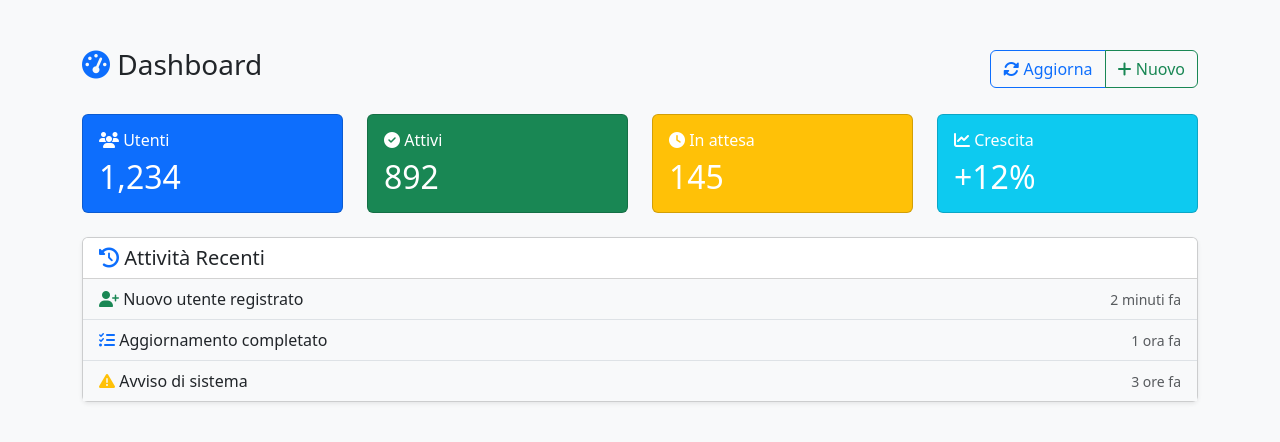
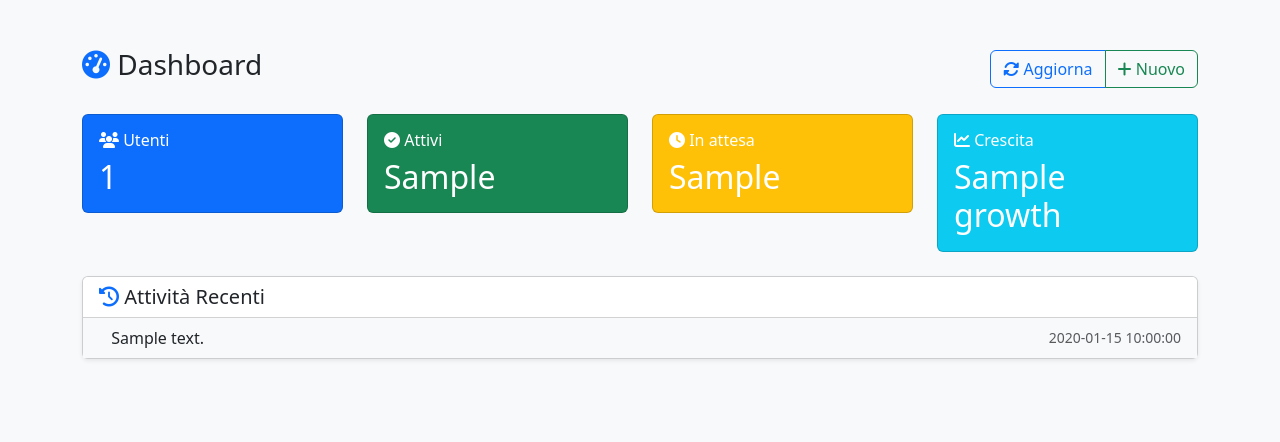
Before and after one commit to federicogerardi/base-app, a Flask app: template app/templates/dashboard.html in a window 1280 px wide. Shown: the part 57-499 px from the top of the page. Run offline with Flask 3, Linux system fonts and the light colour scheme; the template is opened without the code that fills it: most values are stand-ins (such as "Sample title", 1, 10 or a date in 2020).

Commit message:
fix: route dashboard

```diff
--- a/app/__init__.py
+++ b/app/__init__.py
@@ -33,8 +33,11 @@ def create_app(config_name='development'):
     # Registra i blueprint
     from app.routes.auth import bp as auth_bp
     from app.controllers.web_routes import web as web_bp
+    from app.routes.dashboard import dashboard
+
     app.register_blueprint(auth_bp, url_prefix='/auth')
     app.register_blueprint(web_bp)
+    app.register_blueprint(dashboard)
 
     # Inizializza l'API
     api = init_api(app)
--- a/app/templates/base.html
+++ b/app/templates/base.html
@@ -58,6 +58,13 @@
                             <i class="fas fa-home"></i> Home
                         </a>
                     </li>
+                    {% if current_user.is_authenticated %}
+                    <li class="nav-item">
+                        <a class="nav-link" href="{{ safe_url_for('dashboard.index') }}">
+                            <i class="fas fa-tachometer-alt"></i> Dashboard
+                        </a>
+                    </li>
+                    {% endif %}
                     <li class="nav-item">
                         <a class="nav-link" href="{{ safe_url_for('web.about') }}">
                             <i class="fas fa-info-circle"></i> About
--- a/app/templates/dashboard.html
+++ b/app/templates/dashboard.html
@@ -10,7 +10,7 @@
             <i class="fas fa-tachometer-alt text-primary"></i> Dashboard
         </h1>
         <div class="btn-group">
-            <button class="btn btn-outline-primary">
+            <button class="btn btn-outline-primary" onclick="location.reload()">
                 <i class="fas fa-sync-alt"></i> Aggiorna
             </button>
             <button class="btn btn-outline-success">
@@ -27,7 +27,7 @@
                     <h6 class="card-title">
                         <i class="fas fa-users"></i> Utenti
                     </h6>
-                    <h2 class="mb-0">1,234</h2>
+                    <h2 class="mb-0">{{ stats.total_users }}</h2>
                 </div>
             </div>
         </div>
@@ -37,7 +37,7 @@
                     <h6 class="card-title">
                         <i class="fas fa-check-circle"></i> Attivi
                     </h6>
-                    <h2 class="mb-0">892</h2>
+                    <h2 class="mb-0">{{ stats.active_users }}</h2>
                 </div>
             </div>
         </div>
@@ -47,7 +47,7 @@
                     <h6 class="card-title">
                         <i class="fas fa-clock"></i> In attesa
                     </h6>
-                    <h2 class="mb-0">145</h2>
+                    <h2 class="mb-0">{{ stats.pending_users }}</h2>
                 </div>
             </div>
         </div>
@@ -57,7 +57,7 @@
                     <h6 class="card-title">
                         <i class="fas fa-chart-line"></i> Crescita
                     </h6>
-                    <h2 class="mb-0">+12%</h2>
+                    <h2 class="mb-0">{{ stats.growth }}</h2>
                 </div>
             </div>
         </div>
@@ -72,33 +72,17 @@
         </div>
         <div class="card-body p-0">
             <div class="list-group list-group-flush">
+                {% for activity in activities %}
                 <div class="list-group-item">
                     <div class="d-flex justify-content-between align-items-center">
                         <div>
-                            <i class="fas fa-user-plus text-success"></i>
-                            <span class="ml-2">Nuovo utente registrato</span>
+                            <i class="fas fa-{{ activity.icon }} text-{{ activity.type }}"></i>
+                            <span class="ms-2">{{ activity.text }}</span>
                         </div>
-                        <small class="text-muted">2 minuti fa</small>
+                        <small class="text-muted">{{ activity.time }}</small>
                     </div>
                 </div>
-                <div class="list-group-item">
-                    <div class="d-flex justify-content-between align-items-center">
-                        <div>
-                            <i class="fas fa-tasks text-primary"></i>
-                            <span class="ml-2">Aggiornamento completato</span>
-                        </div>
-                        <small class="text-muted">1 ora fa</small>
-                    </div>
-                </div>
-                <div class="list-group-item">
-                    <div class="d-flex justify-content-between align-items-center">
-                        <div>
-                            <i class="fas fa-exclamation-triangle text-warning"></i>
-                            <span class="ml-2">Avviso di sistema</span>
-                        </div>
-                        <small class="text-muted">3 ore fa</small>
-                    </div>
-                </div>
+                {% endfor %}
             </div>
         </div>
     </div>
```
Also changed, not shown: app/routes/dashboard.py (added, +18 -0 lines), app/routes/web.py (added, +13 -0 lines), app/services/dashboard_service.py (added, +38 -0 lines).
